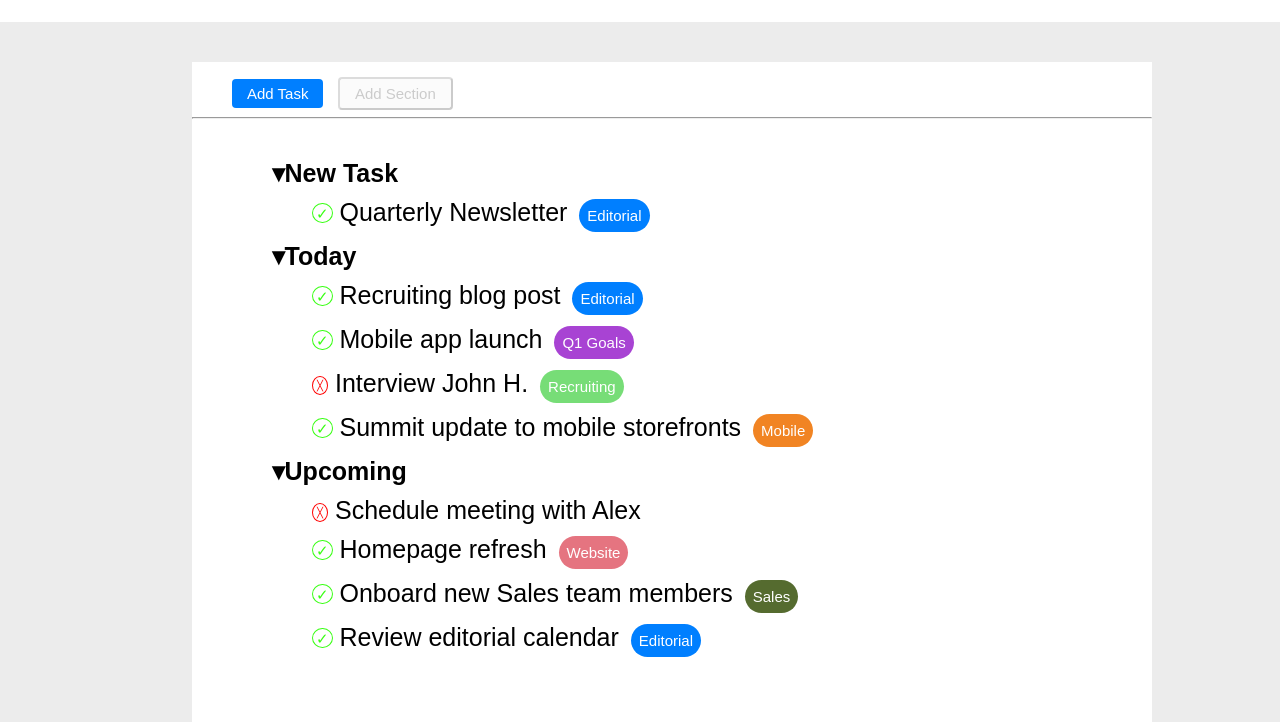
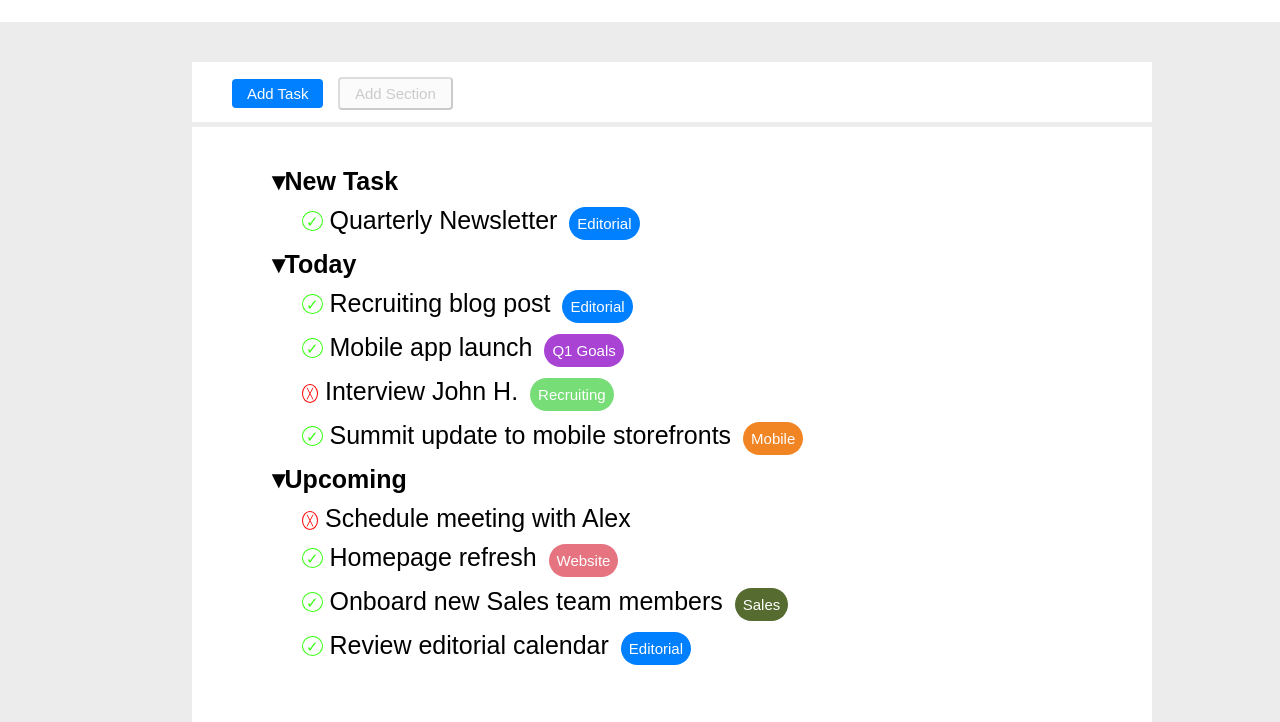
Before and after one commit to TheSmallWorld95/html-css-toboolist, a plain HTML site: page index.html in a window 1280 px wide. Shown: the part 78-800 px from the top of the page. Drawn offline with Linux system fonts and the light colour scheme.

Commit message:
Esercizio Boolean Toboolist
Completo

```diff
--- a/Assets/css/master.css
+++ b/Assets/css/master.css
@@ -34,6 +34,7 @@ main {
 .buttoncontainer {
   height: 55px;
   margin-top: 40px;
+  margin-bottom: 5px;
   background: #fff;
 }
 
@@ -55,6 +56,11 @@ main {
   opacity: 0.2;
 }
 
+.hr {
+  height: 5px;
+  background-color: #ECECEC;
+}
+
 .List-container {
   margin: 40px 0 0 40px;
   font-size: 25px;
@@ -73,6 +79,10 @@ ul {
 .List-title::before {
   content: "\25BE";
 
+}
+
+li.check,li.cross {
+  padding-left: 30px;
 }
 
 .check::before {
--- a/index.html
+++ b/index.html
@@ -6,42 +6,53 @@
     <link rel="stylesheet" href="./Assets/css/master.css">
   </head>
   <body>
+
+<!-- Title with homepage Logo -->
     <header>
       <div class="Logocontainer">
         <img id="Logo" src="./Assets/img/Logo.png" alt="Logo pagina web">
 
           <b>Toboolist</b>
-
       </div>
     </header>
+<!-- Title with homepage Logo -->
+
     <main>
+
+<!-- Navigation Button -->
       <div class="buttoncontainer">
         <button id="FirstButton" type="button" name="FirstButton">Add Task</button>
         <button id="SecondButton" type="button" name="SecondButton">Add Section</button>
       </div>
+<!-- Navigation Button -->
 
-      <hr>
+<!-- Horizontal Line -->
+      <div class="hr">
+
+      </div>
+<!-- Horizontal Line -->
+
+<!-- Unordered List with section -->
 
       <div class="List-container">
         <ul>
           <li>
             <b class="List-title">New Task</b>
           </li>
+        </ul>
         <ul>
-
           <li class="check">
             Quarterly Newsletter
             <div class="Plug-in-lightblue">
             Editorial
             </div>
           </li>
-
-          </ul>
         </ul>
         <ul>
           <li>
             <b class="List-title">Today</b>
           </li>
+        </ul>
         <ul>
           <li class="check">
             Recruiting blog post
@@ -68,11 +79,12 @@
             </div>
           </li>
         </ul>
-      </ul>
+
         <ul>
           <li>
             <b class="List-title">Upcoming</b>
           </li>
+        </ul>
         <ul>
           <li class="cross">
             Schedule meeting with Alex
@@ -96,8 +108,10 @@
             </div>
           </li>
         </ul>
-      </ul>
+
       </div>
+
+<!-- Unordered List with section -->
 
     </main>
   </body>
```
Lines whose indentation alone changed are shown as unchanged.
